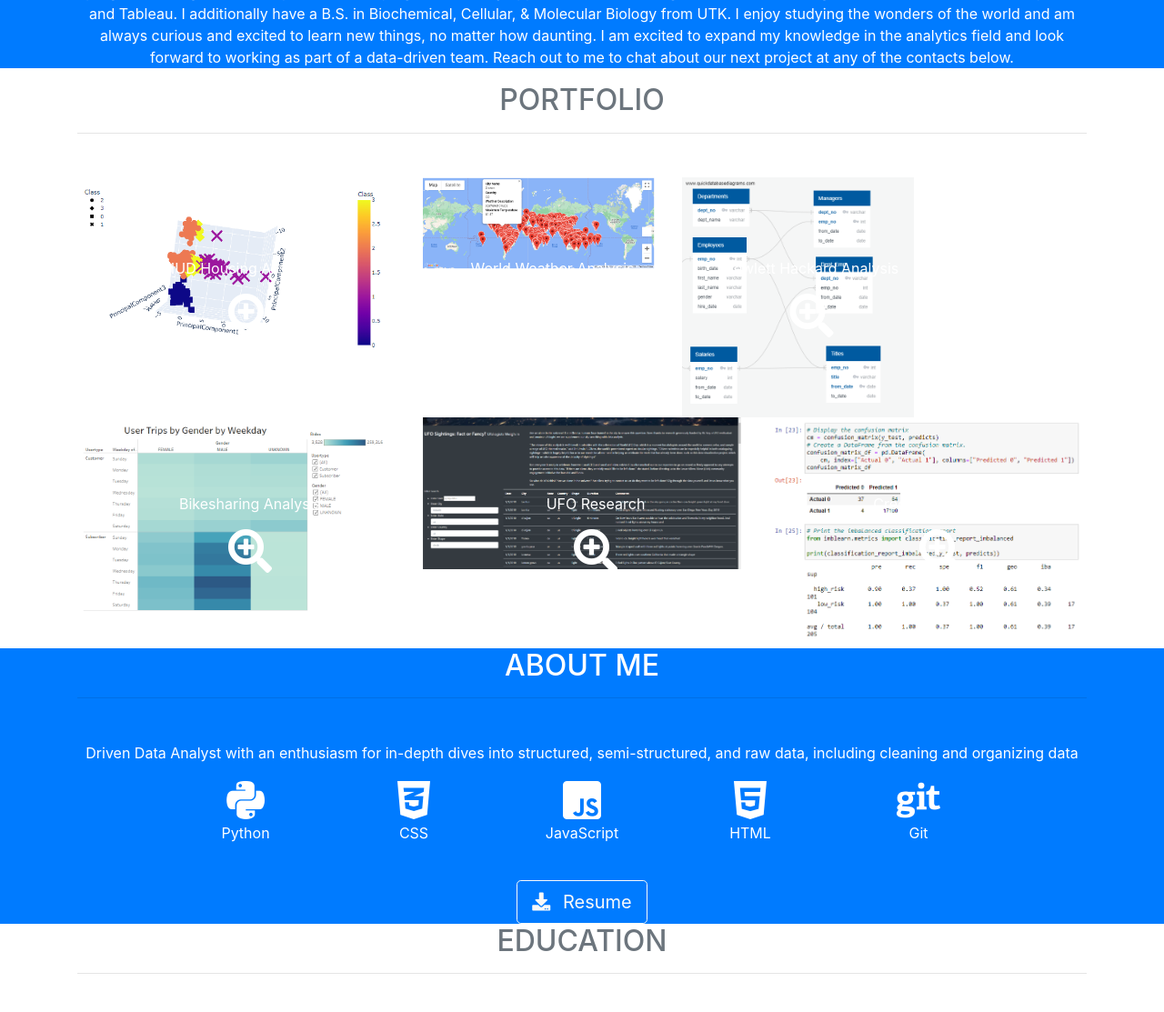
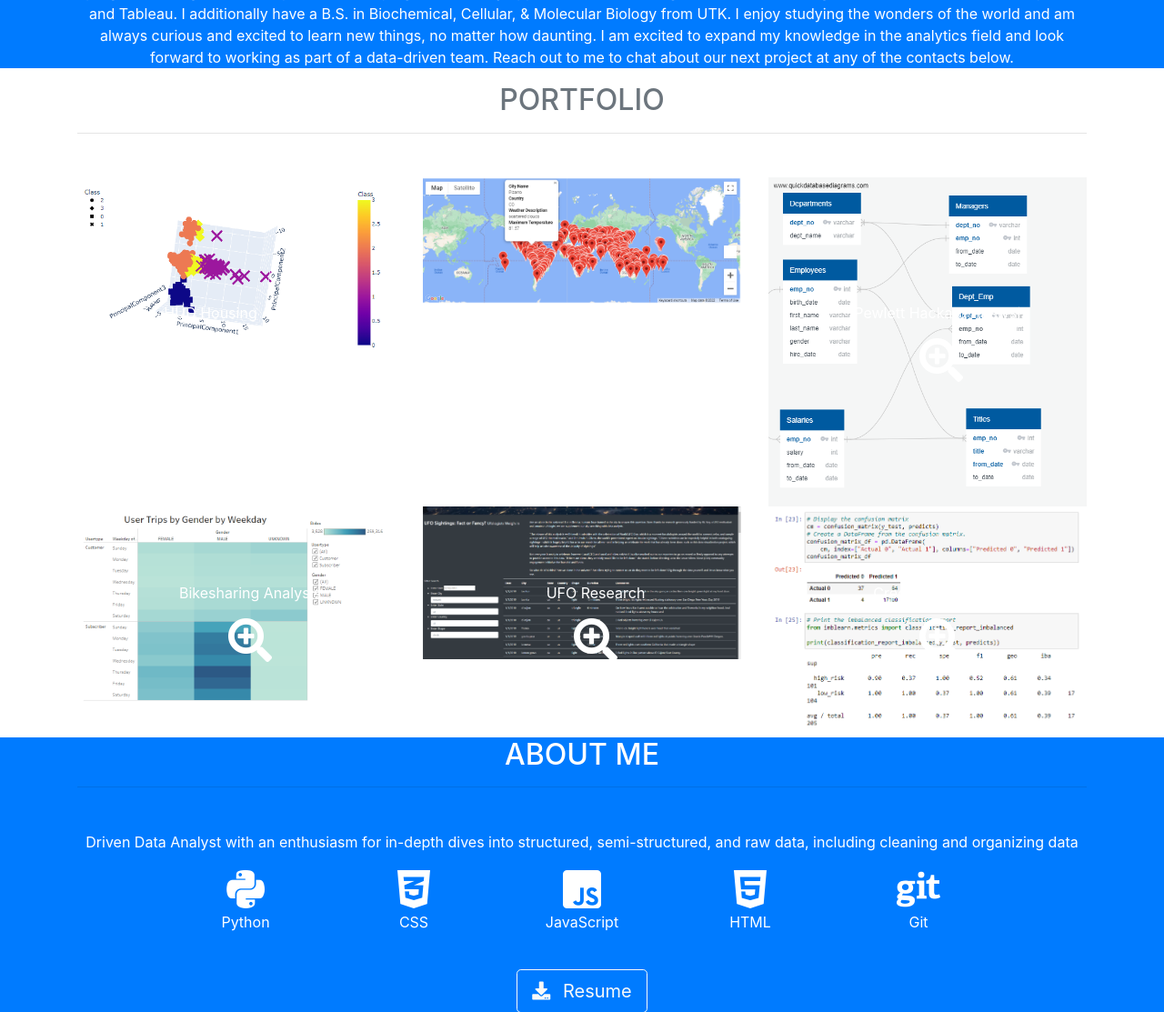
Before and after one commit to shumph10/Portfolio, a Flask app: page / in a window 1280 px wide. Shown: the part 1508-2621 px from the top of the page at 91% size. Run offline with Flask 2, Linux system fonts and the light colour scheme; some libraries are stand-ins or nearby versions.

Commit message:
updating resume

```diff
--- a/app/templates/index.html
+++ b/app/templates/index.html
@@ -55,7 +55,7 @@
     <!-- Header -->
     <header class="masthead bg-primary text-white text-center">
         <div class="container">
-            <img class="img-fluid mb-3 d-block mx-auto rounded-circle" src="{{url_for('static', filename='humphrey.png')}}" alt="" />
+            <img class="header-img img-fluid mb-3 d-block mx-auto rounded-circle" src="{{url_for('static', filename='humphrey.png')}}" alt="" />
             <h1 class="mb-0">Sarah Humphrey</h1>
             <hr />
             <h2 class="mb-0">
@@ -94,7 +94,7 @@
                         <img class="img-fluid" src="{{url_for('static', filename='hud.png')}}" alt="" />
                     </a>
                 </div>
-                <div class="col-md-6 col-lg-3">
+                <div class="col-md-6 col-lg-4">
                     <a class="portfolio-item d-block mx-auto" data-toggle="modal" data-target="#portfolio-modal-1">
                         <div class="portfolio-item-caption d-flex position-absolute h-100 w-100">
                             <div class="portfolio-item-caption-content my-auto w-100 text-center text-white">
@@ -105,7 +105,7 @@
                         <img class="img-fluid" src="{{url_for('static', filename='wwa.png')}}" alt="" />
                     </a>
                 </div>
-                <div class="col-md-6 col-lg-3">
+                <div class="col-md-6 col-lg-4">
                     <a class="portfolio-item d-block mx-auto" data-toggle="modal" data-target="#portfolio-modal-2">
                         <div class="portfolio-item-caption d-flex position-absolute h-100 w-100">
                             <div class="portfolio-item-caption-content my-auto w-100 text-center text-white">
```
Also changed, not shown: app/static/css/styles.css (+8 -0 lines), 1 other file.
